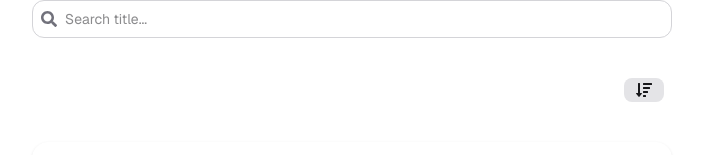
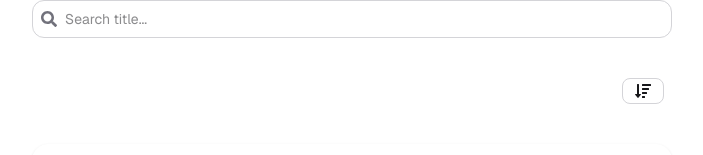
Before and after one commit to CatarinaFjallbark/todo, a Next.js app: page / in a window 1280 px wide. Shown: the part 128-283 px from the top of the page, without its empty margins (288-991 px from the left). Built offline with nearby package versions, Linux system fonts and the light colour scheme.

Commit message:
Sort button styling

```diff
--- a/components/Sort/SortContainer.tsx
+++ b/components/Sort/SortContainer.tsx
@@ -18,7 +18,10 @@ export const SortContainer: React.FC<SortContainerProps> = ({
     <div className="flex items-center gap-2 p-2 rounded-xl w-full">
       <button
         onClick={handleClick}
-        className="flex items-center gap-2 px-3 py-1 rounded-lg bg-zinc-200 dark:bg-zinc-800 text-zinc-900 dark:text-zinc-100 hover:bg-zinc-300 dark:hover:bg-zinc-700 transition ml-auto"
+        className="flex items-center gap-2 px-3 py-1 rounded-lg border border-zinc-300 dark:border-zinc-700
+             text-zinc-900 dark:text-zinc-100
+             hover:bg-zinc-200 dark:hover:bg-zinc-800
+             transition ml-auto"
       >
         {isAscending ? <FaSortAmountUp /> : <FaSortAmountDown />}
       </button>
```
